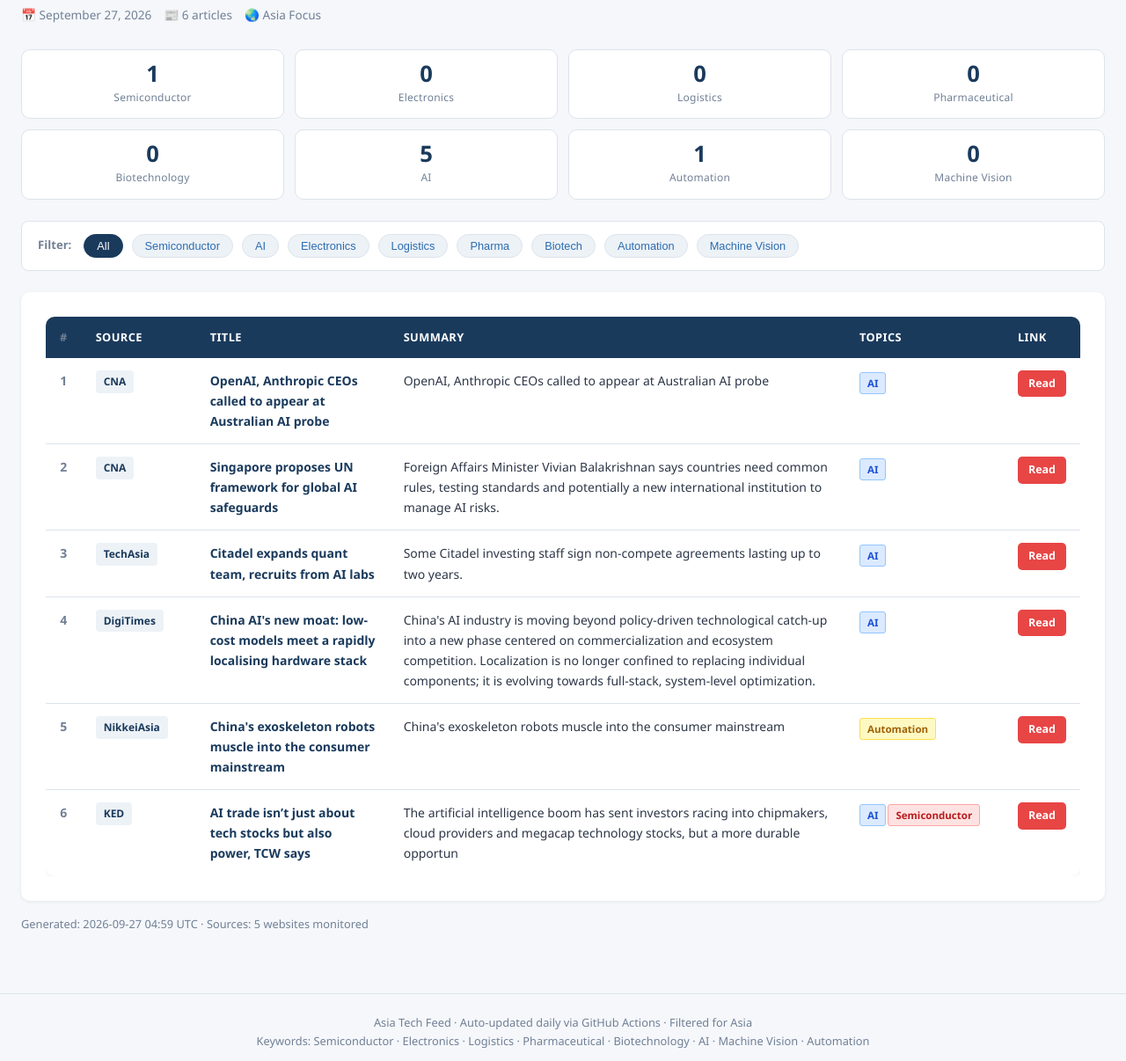
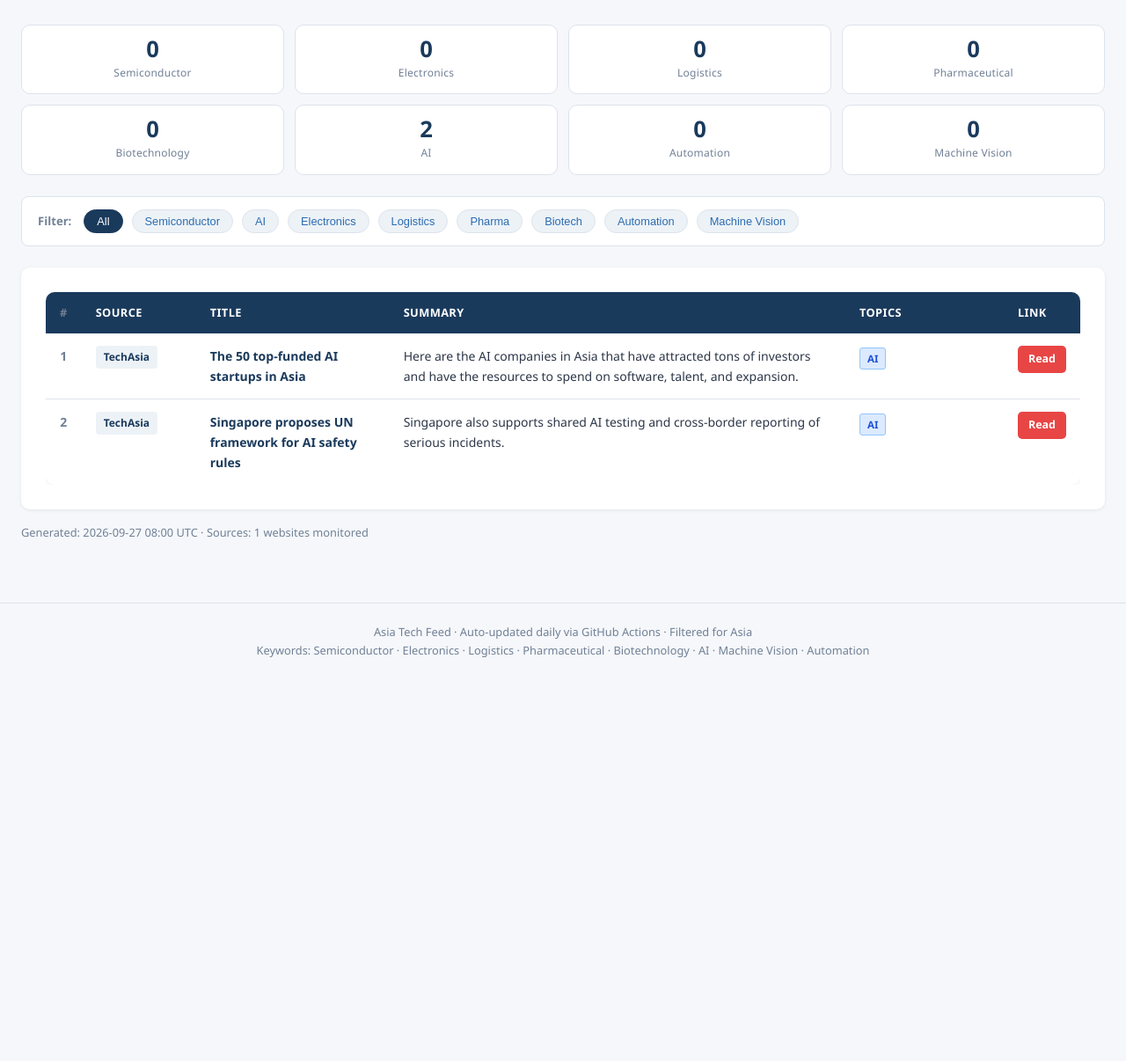
Before and after one commit to asiatechfeed/Asia-Tech-Feed, a Jekyll site: the page built from _posts/2026-09-27-asia-tech-news-digest.md, in a window 1280 px wide and 1400 px high, scrolled down 304 px. Shown: the part 194-1400 px from the top of the window at 88% size. Built offline with Jekyll 4.4.1, drawn with Linux system fonts in a browser that asks for light colours; a script that is not in the unit is left out; after the commit the page ends 1270 px from its top, so only the background shows below that; some of the changed text lies outside the part shown.

Commit message:
📰 News digest 2026-09-27 (2 articles)

```diff
--- a/_data/seen_urls.json
+++ b/_data/seen_urls.json
@@ -195,5 +195,7 @@
   "af59dea1c2": "2026-09-27",
   "8420aa155c": "2026-09-27",
   "4c6a719f11": "2026-09-27",
-  "12041f47ff": "2026-09-27"
+  "12041f47ff": "2026-09-27",
+  "7e9d32e5fd": "2026-09-27",
+  "b2ef5a3620": "2026-09-27"
 }
--- a/_posts/2026-09-27-asia-tech-news-digest.md
+++ b/_posts/2026-09-27-asia-tech-news-digest.md
@@ -1,16 +1,16 @@
 ---
 layout: post
 title: "Asia Tech News Digest - September 27, 2026"
-date: 2026-09-27 12:59:46 +0800
-articles_count: 6
-sources_count: 5
-sources: ["CNA", "DigiTimes", "KED", "NikkeiAsia", "TechAsia"]
+date: 2026-09-27 16:00:43 +0800
+articles_count: 2
+sources_count: 1
+sources: ["TechAsia"]
 csv_file: /assets/data/news-2026-09-27.tsv
-featured_title: "OpenAI, Anthropic CEOs called to appear at Australian AI probe"
-featured_url: "https://www.channelnewsasia.com/business/openai-anthropic-ceos-called-appear-australian-ai-probe-6413341"
-featured_source: "CNA"
-featured_summary: "OpenAI, Anthropic CEOs called to appear at Australian AI probe"
-featured_image: "https://dam.mediacorp.sg/image/upload/s--kBk1Y_us--/c_fill,g_auto,h_676,w_1200/fl_relative,g_south_east,l_mediacorp:cna:watermark:2024-04:reuters_1,w_0.1/f_auto,q_auto/v1/one-cms/core/2026-09-27T042650Z_1_LYNXMPEM8Q03C_RTROPTP_3_OPENAI-CYBERSECURITY-AUSTRALIA.JPG?itok=l0Ta59Zr"
+featured_title: "The 50 top-funded AI startups in Asia"
+featured_url: "https://www.techinasia.com/the-50-top-funded-ai-startups-in-asia"
+featured_source: "TechAsia"
+featured_summary: "Here are the AI companies in Asia that have attracted tons of investors and have the resources to spend on software, talent, and expansion."
+featured_image: ""
 ---
 
 <table class="news-table">
@@ -27,51 +27,19 @@ featured_image: "https://dam.mediacorp.sg/image/upload/s--kBk1Y_us--/c_fill,g_au
 <tbody>
 <tr>
   <td class="col-num">1</td>
-  <td class="col-source"><span class="source-badge">CNA</span></td>
-  <td class="col-title"><span class="article-title">OpenAI, Anthropic CEOs called to appear at Australian AI probe</span></td>
-  <td class="col-summary">OpenAI, Anthropic CEOs called to appear at Australian AI probe</td>
+  <td class="col-source"><span class="source-badge">TechAsia</span></td>
+  <td class="col-title"><span class="article-title">The 50 top-funded AI startups in Asia</span></td>
+  <td class="col-summary">Here are the AI companies in Asia that have attracted tons of investors and have the resources to spend on software, talent, and expansion.</td>
   <td class="col-tags"><span class="tag ai">AI</span></td>
-  <td class="col-link"><a class="btn-link" href="https://www.channelnewsasia.com/business/openai-anthropic-ceos-called-appear-australian-ai-probe-6413341" target="_blank" rel="noopener">Read</a></td>
+  <td class="col-link"><a class="btn-link" href="https://www.techinasia.com/the-50-top-funded-ai-startups-in-asia" target="_blank" rel="noopener">Read</a></td>
 </tr>
 <tr>
   <td class="col-num">2</td>
-  <td class="col-source"><span class="source-badge">CNA</span></td>
-  <td class="col-title"><span class="article-title">Singapore proposes UN framework for global AI safeguards</span></td>
-  <td class="col-summary">Foreign Affairs Minister Vivian Balakrishnan says countries need common rules, testing standards and potentially a new international institution to manage AI risks.</td>
+  <td class="col-source"><span class="source-badge">TechAsia</span></td>
+  <td class="col-title"><span class="article-title">Singapore proposes UN framework for AI safety rules</span></td>
+  <td class="col-summary">Singapore also supports shared AI testing and cross-border reporting of serious incidents.</td>
   <td class="col-tags"><span class="tag ai">AI</span></td>
-  <td class="col-link"><a class="btn-link" href="https://www.channelnewsasia.com/singapore/un-ai-safeguards-singapore-national-statement-6413236" target="_blank" rel="noopener">Read</a></td>
-</tr>
-<tr>
-  <td class="col-num">3</td>
-  <td class="col-source"><span class="source-badge">TechAsia</span></td>
-  <td class="col-title"><span class="article-title">Citadel expands quant team, recruits from AI labs</span></td>
-  <td class="col-summary">Some Citadel investing staff sign non-compete agreements lasting up to two years.</td>
-  <td class="col-tags"><span class="tag ai">AI</span></td>
-  <td class="col-link"><a class="btn-link" href="https://www.techinasia.com/kraken-confidentially-files-ipo-sources" target="_blank" rel="noopener">Read</a></td>
-</tr>
-<tr>
-  <td class="col-num">4</td>
-  <td class="col-source"><span class="source-badge">DigiTimes</span></td>
-  <td class="col-title"><span class="article-title">China AI's new moat: low-cost models meet a rapidly localising hardware stack</span></td>
-  <td class="col-summary">China's AI industry is moving beyond policy-driven technological catch-up into a new phase centered on commercialization and ecosystem competition. Localization is no longer confined to replacing individual components; it is evolving towards full-stack, system-level optimization.</td>
-  <td class="col-tags"><span class="tag ai">AI</span></td>
-  <td class="col-link"><a class="btn-link" href="https://www.digitimes.com/news/a20260924PD216/hardware-equipment-competition-2025-2026.html" target="_blank" rel="noopener">Read</a></td>
-</tr>
-<tr>
-  <td class="col-num">5</td>
-  <td class="col-source"><span class="source-badge">NikkeiAsia</span></td>
-  <td class="col-title"><span class="article-title">China's exoskeleton robots muscle into the consumer mainstream</span></td>
-  <td class="col-summary">China's exoskeleton robots muscle into the consumer mainstream</td>
-  <td class="col-tags"><span class="tag auto">Automation</span></td>
-  <td class="col-link"><a class="btn-link" href="https://asia.nikkei.com/business/china-tech/china-s-exoskeleton-robots-muscle-into-the-consumer-mainstream" target="_blank" rel="noopener">Read</a></td>
-</tr>
-<tr>
-  <td class="col-num">6</td>
-  <td class="col-source"><span class="source-badge">KED</span></td>
-  <td class="col-title"><span class="article-title">AI trade isn’t just about tech stocks but also power, TCW says</span></td>
-  <td class="col-summary">The artificial intelligence boom has sent investors racing into chipmakers, cloud providers and megacap technology stocks, but a more durable opportun</td>
-  <td class="col-tags"><span class="tag ai">AI</span><span class="tag semi">Semiconductor</span></td>
-  <td class="col-link"><a class="btn-link" href="https://www.kedglobal.com/asset-management/newsView/ked202606010002" target="_blank" rel="noopener">Read</a></td>
+  <td class="col-link"><a class="btn-link" href="https://www.techinasia.com/ai-traffic-booming-aws-paywalls-block-revenue" target="_blank" rel="noopener">Read</a></td>
 </tr>
 </tbody>
 </table>
```
Also changed, not shown: _digest_meta.json (+14 -33 lines), assets/data/news-2026-09-27.tsv (+2 -6 lines), assets/data/search-index.json.
